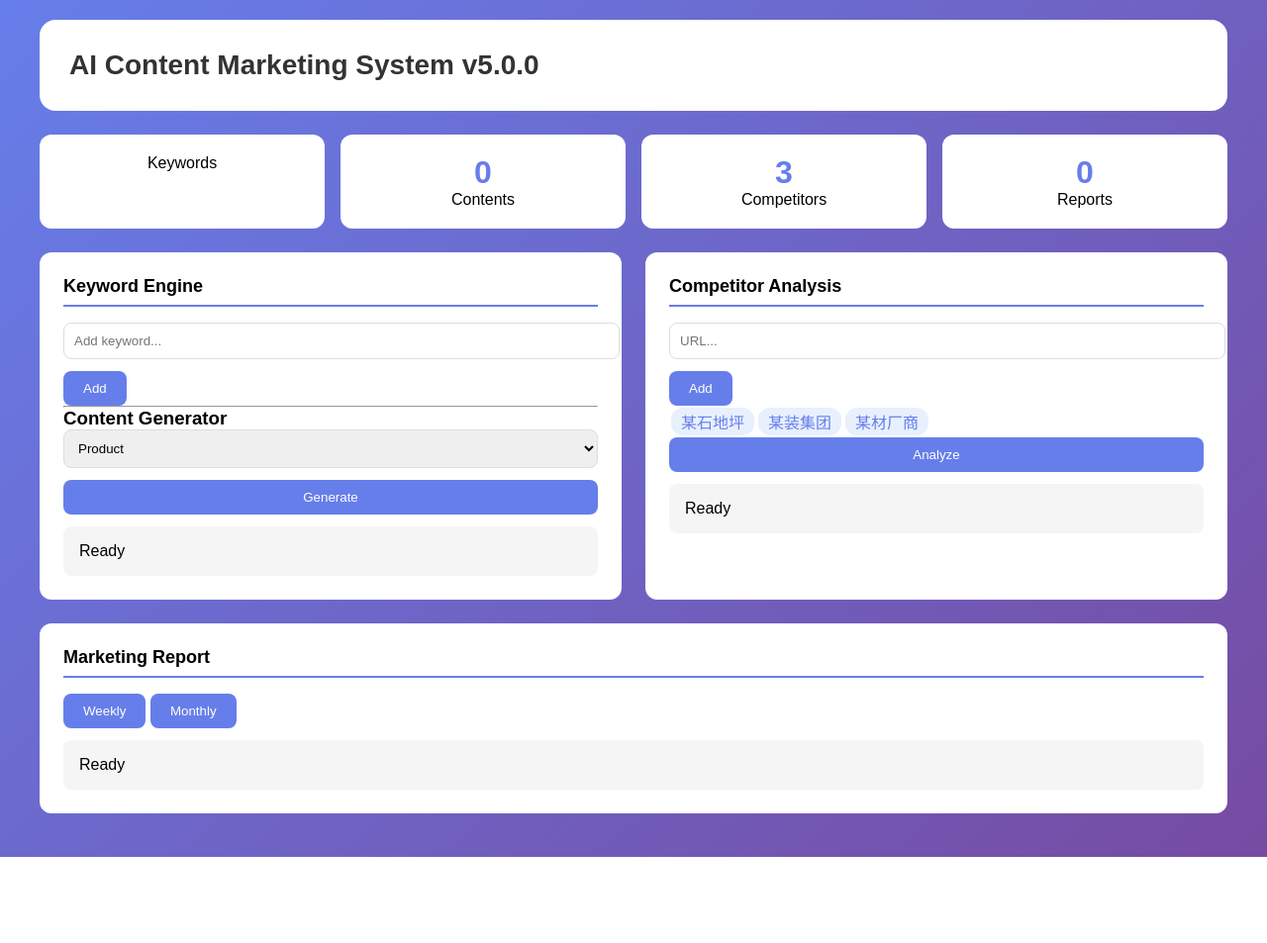
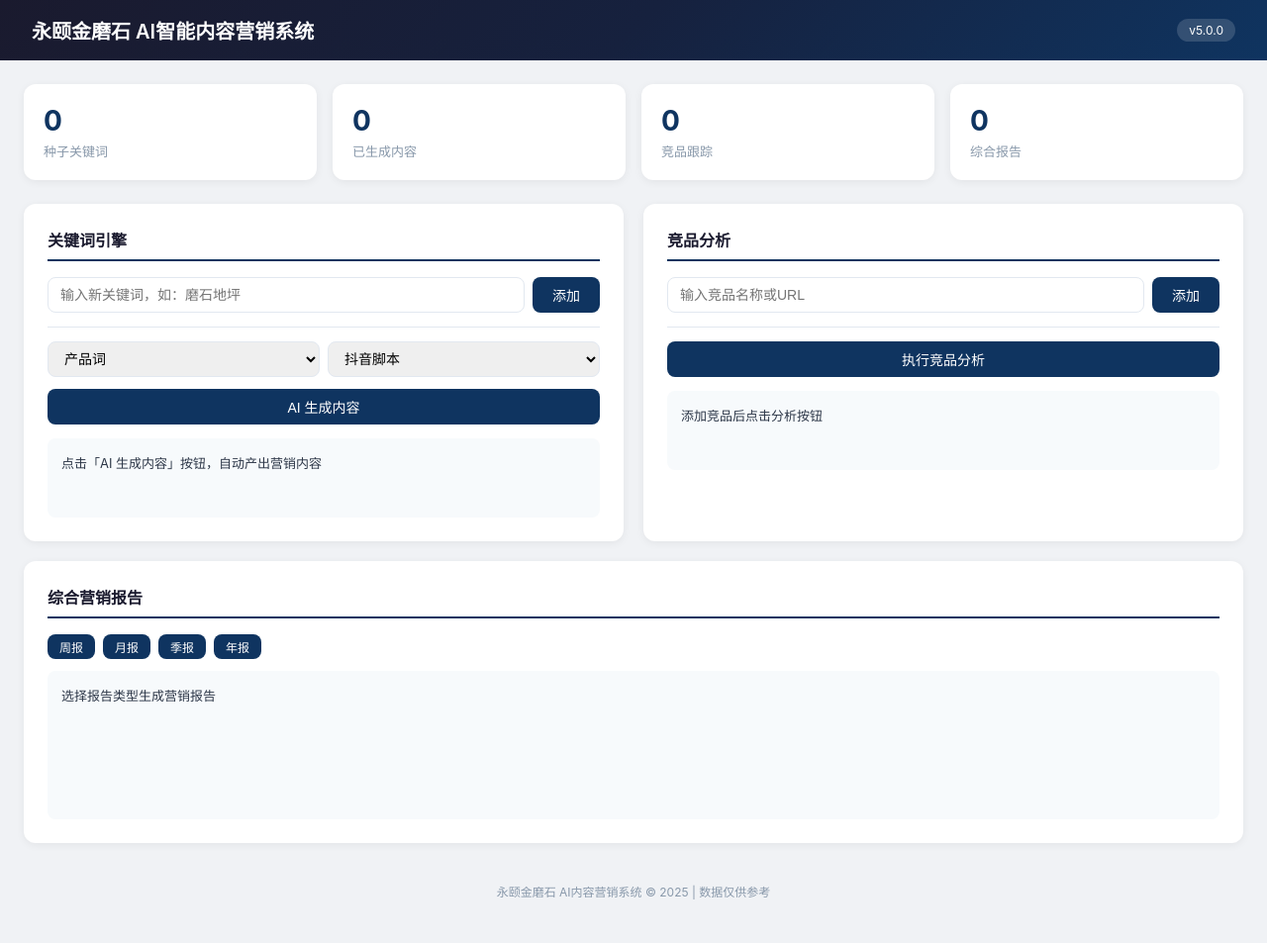
Before and after one commit to wst3050469/yongyimoshi, a Flask app: page / in a window 1280 px wide. Shown: the whole page at 99% size. Before the commit the page ends 866 px from the top, so only its background shows below. Run offline with Flask 3, Linux system fonts and the light colour scheme.

Commit message:
Upgrade UI to full Chinese template

```diff
--- a/templates/marketing_dashboard.html
+++ b/templates/marketing_dashboard.html
@@ -1,59 +1,225 @@
 <!DOCTYPE html>
-<html
+<html lang="zh-CN">
 <head>
 <meta charset="UTF-8">
-<title>AI Content Marketing v5.0.0</title>
+<meta name="viewport" content="width=device-width,initial-scale=1.0">
+<title>永颐金磨石 AI内容营销系统 v5.0.0</title>
 <style>
-*{margin:0;padding:0}
-body{font-family:sans-serif;background:linear-gradient(135deg,#667eea,#764ba2);min-height:100vh}
-.container{max-width:1200px;margin:0 auto;padding:20px}
-header{background:#fff;border-radius:16px;padding:30px;margin-bottom:24px}
-h1{font-size:28px;color:#333}
+*{margin:0;padding:0;box-sizing:border-box}
+body{font-family:-apple-system,"Microsoft YaHei","PingFang SC",sans-serif;background:#f0f2f5;min-height:100vh}
+.topbar{background:linear-gradient(135deg,#1a1a2e 0%,#16213e 50%,#0f3460 100%);color:#fff;padding:16px 32px;display:flex;align-items:center;justify-content:space-between}
+.topbar h1{font-size:20px;font-weight:600}
+.topbar .badge{background:rgba(255,255,255,0.15);padding:4px 12px;border-radius:12px;font-size:12px}
+.container{max-width:1400px;margin:0 auto;padding:24px}
 .stats{display:grid;grid-template-columns:repeat(4,1fr);gap:16px;margin-bottom:24px}
-.stat-card{background:#fff;border-radius:12px;padding:20px;text-align:center}
-.num{font-size:32px;font-weight:700;color:#667eea}
-.grid-2{display:grid;grid-template-columns:1fr 1fr;gap:24px}
-.card{background:#fff;border-radius:12px;padding:24px;margin-bottom:24px}
-.card h2{font-size:18px;border-bottom:2px solid #667eea;padding-bottom:8px;margin-bottom:16px}
-input,select{width:100%;padding:10px;border:1px solid #ddd;border-radius:8px;margin-bottom:12px}
-button{background:#667eea;color:#fff;border:none;padding:10px 20px;border-radius:8px;cursor:pointer}
-.result-box{background:#f5f5f5;border-radius:8px;padding:16px;margin-top:12px;white-space:pre-wrap}
-.tag{display:inline-block;background:#e8f0fe;color:#667eea;padding:2px 10px;border-radius:12px;margin:2px}
-</style></head><body>
+.stat-card{background:#fff;border-radius:12px;padding:20px;box-shadow:0 2px 8px rgba(0,0,0,0.06)}
+.stat-card .num{font-size:28px;font-weight:700;color:#0f3460}
+.stat-card .label{font-size:13px;color:#8898aa;margin-top:4px}
+.grid-2{display:grid;grid-template-columns:1fr 1fr;gap:20px;margin-bottom:20px}
+.card{background:#fff;border-radius:12px;padding:24px;box-shadow:0 2px 8px rgba(0,0,0,0.06)}
+.card h2{font-size:16px;color:#1a1a2e;margin-bottom:16px;padding-bottom:8px;border-bottom:2px solid #0f3460;display:flex;align-items:center;gap:8px}
+.form-row{display:flex;gap:8px;margin-bottom:12px}
+.form-row input,.form-row select{flex:1;padding:8px 12px;border:1px solid #e2e8f0;border-radius:8px;font-size:14px;outline:none;transition:border-color .2s}
+.form-row input:focus,.form-row select:focus{border-color:#0f3460}
+.btn{background:#0f3460;color:#fff;border:none;padding:8px 20px;border-radius:8px;font-size:14px;cursor:pointer;transition:all .2s;white-space:nowrap}
+.btn:hover{background:#1a1a2e;transform:translateY(-1px)}
+.btn-sm{padding:4px 12px;font-size:12px}
+.btn-secondary{background:#e2e8f0;color:#4a5568}
+.btn-secondary:hover{background:#cbd5e0;transform:none}
+.tag{display:inline-block;background:#ebf4ff;color:#0f3460;padding:2px 10px;border-radius:12px;font-size:12px;margin:2px;cursor:pointer}
+.tag:hover{background:#d4e4ff}
+.result{background:#f7fafc;border-radius:8px;padding:14px;margin-top:12px;min-height:80px;font-size:13px;line-height:1.8;white-space:pre-wrap;max-height:400px;overflow-y:auto;color:#2d3748}
+.card-footer{border-top:1px solid #e2e8f0;padding:12px 24px -12px;margin:16px -24px -24px;background:#f7fafc;border-radius:0 0 12px 12px;padding:12px 24px;display:flex;gap:8px;flex-wrap:wrap}
+@media(max-width:768px){.stats{grid-template-columns:repeat(2,1fr)}.grid-2{grid-template-columns:1fr}}
+.toast{position:fixed;top:20px;right:20px;background:#0f3460;color:#fff;padding:12px 24px;border-radius:8px;z-index:9999;display:none;font-size:14px;box-shadow:0 4px 16px rgba(0,0,0,0.2)}
+.loading{display:none;text-align:center;padding:10px;color:#8898aa}
+</style>
+</head>
+<body>
+<div class="topbar">
+<h1>永颐金磨石 AI智能内容营销系统</h1>
+<span class="badge">v5.0.0</span>
+</div>
 <div class="container">
-<header><h1>AI Content Marketing System v5.0.0</h1></header>
 <div class="stats">
-<div class="stat-card"><div class="num" id="kwCount">0</div><div>Keywords</div></div>
-<div class="stat-card"><div class="num" id="contentCount">0</div><div>Contents</div></div>
-<div class="stat-card"><div class="num" id="compCount">0</div><div>Competitors</div></div>
-<div class="stat-card"><div class="num" id="reportCount">0</div><div>Reports</div></div>
-</div><div class="grid-2">
-<div class="card"><h2>Keyword Engine</h2>
-<input id="newKw" placeholder="Add keyword..."><button onclick="addKw()">Add</button>
+<div class="stat-card"><div class="num" id="kwCount">0</div><div class="label">种子关键词</div></div>
+<div class="stat-card"><div class="num" id="contentCount">0</div><div class="label">已生成内容</div></div>
+<div class="stat-card"><div class="num" id="compCount">0</div><div class="label">竞品跟踪</div></div>
+<div class="stat-card"><div class="num" id="reportCount">0</div><div class="label">综合报告</div></div>
+</div>
+
+<div class="grid-2">
+<div class="card">
+<h2>关键词引擎</h2>
+<div class="form-row"><input id="newKw" placeholder="输入新关键词，如：磨石地坪"><button class="btn" onclick="addKw()">添加</button></div>
 <div id="kwTags"></div>
-<hr><h3>Content Generator</h3>
-<select id="genGroup"><option>Product</option><option>Tech</option></select>
-<button onclick="generate()" style="width:100%">Generate</button>
-<div class="result-box" id="genResult">Ready</div></div>
-<div class="card"><h2>Competitor Analysis</h2>
-<input id="compUrl" placeholder="URL..."><button onclick="addComp()">Add</button>
+<div style="margin:14px 0;border-top:1px solid #e2e8f0;padding-top:14px">
+<div class="form-row">
+<select id="genGroup"><option>产品词</option><option>品牌词</option><option>场景词</option><option>工艺词</option><option>痛点词</option><option>竞品词</option></select>
+<select id="genType"><option>抖音脚本</option><option>公众号文章</option><option>小红书笔记</option></select>
+</div>
+<button class="btn" onclick="genContent()" style="width:100%">AI 生成内容</button>
+<div class="loading" id="genLoading">正在生成中...</div>
+</div>
+<div class="result" id="genResult">点击「AI 生成内容」按钮，自动产出营销内容</div>
+</div>
+
+<div class="card">
+<h2>竞品分析</h2>
+<div class="form-row"><input id="compUrl" placeholder="输入竞品名称或URL"><button class="btn" onclick="addComp()">添加</button></div>
 <div id="compList"></div>
-<button onclick="analyze()" style="width:100%">Analyze</button>
-<div class="result-box" id="compResult">Ready</div></div>
+<div style="margin:14px 0;border-top:1px solid #e2e8f0;padding-top:14px">
+<button class="btn" onclick="runAnalysis()" style="width:100%">执行竞品分析</button>
+<div class="loading" id="analysisLoading">分析中...</div>
 </div>
-<div class="card"><h2>Marketing Report</h2>
-<button onclick="report('weekly')">Weekly</button>
-<button onclick="report('monthly')">Monthly</button>
-<div class="result-box" id="reportResult">Ready</div></div>
+<div class="result" id="compResult">添加竞品后点击分析按钮</div>
 </div>
+</div>
+
+<div class="card" style="margin-bottom:20px">
+<h2>综合营销报告</h2>
+<div style="display:flex;gap:8px;flex-wrap:wrap;margin-bottom:12px">
+<button class="btn btn-sm" onclick="genReport('周报')">周报</button>
+<button class="btn btn-sm" onclick="genReport('月报')">月报</button>
+<button class="btn btn-sm" onclick="genReport('季报')">季报</button>
+<button class="btn btn-sm" onclick="genReport('年报')">年报</button>
+</div>
+<div class="result" id="reportResult" style="min-height:150px">选择报告类型生成营销报告</div>
+</div>
+
+<div style="text-align:center;padding:20px;color:#8898aa;font-size:12px">永颐金磨石 AI内容营销系统 &copy; 2025 | 数据仅供参考</div>
+</div>
+<div class="toast" id="toast"></div>
+
 <script>
-async function api(url,d){const o={headers:{"Content-Type":"application/json"}};if(d)o.method="POST",o.body=JSON.stringify(d);const r=await fetch(url,o);return r.json()}
-async function loadKw(){const d=await api("/api/keywords");const a=Array.isArray(d)?d:d.keywords||[];document.getElementById("kwCount").textContent=a.length;const c=document.getElementById("kwTags");c.innerHTML="";a.forEach(k=>{const t=document.createElement("span");t.className="tag";t.textContent=k;c.appendChild(t)})}
-async function addKw(){const v=document.getElementById("newKw").value.trim();if(!v)return;await api("/api/keywords",{action:"add",keyword:v});document.getElementById("newKw").value="";loadKw()}
-async function generate(){const kw=document.querySelector(".tag");if(!kw)return;const r=await api("/api/generate",{keyword:kw.textContent,group:document.getElementById("genGroup").value});const b=document.getElementById("genResult");b.textContent=r.video||r.article||r.content||JSON.stringify(r)}
-async function addComp(){const v=document.getElementById("compUrl").value.trim();if(!v)return;await api("/api/competitors",{url:v});document.getElementById("compUrl").value="";loadComp()}
-async function loadComp(){const d=await api("/api/competitors");const a=Array.isArray(d)?d:d.competitors||[];document.getElementById("compCount").textContent=a.length;const c=document.getElementById("compList");c.innerHTML="";a.forEach(i=>{const t=document.createElement("span");t.className="tag";t.textContent=i.name||i.url||i;c.appendChild(t)})}
-async function analyze(){const r=await api("/api/analysis");document.getElementById("compResult").textContent=r.report||r.analysis||JSON.stringify(r)}
-async function report(t){const r=await api("/api/report",{type:t});document.getElementById("reportResult").textContent=r.report||r.summary||JSON.stringify(r)}
-loadKw();loadComp()
-</script></body></html>
+let genCount=0, rptCount=0;
+
+function toast(m){
+ var t=document.getElementById('toast');
+ t.textContent=m;
+ t.style.display='block';
+ setTimeout(function(){t.style.display='none'},2500);
+}
+
+async function api(url,data){
+ var opt={headers:{'Content-Type':'application/json'}};
+ if(data){opt.method='POST';opt.body=JSON.stringify(data)}
+ var r=await fetch(url,opt);
+ return r.json();
+}
+
+async function loadKw(){
+ var d=await api('/marketing/api/keywords');
+ var arr=Array.isArray(d)?d:d.keywords||[];
+ var all=[];
+ for(var k in arr){
+  if(arr.hasOwnProperty(k)){
+   var list=arr[k];
+   if(Array.isArray(list)){all=all.concat(list)}
+  }
+ }
+ document.getElementById('kwCount').textContent=all.length;
+ var c=document.getElementById('kwTags');
+ c.innerHTML='';
+ all.forEach(function(kw){
+  var t=document.createElement('span');
+  t.className='tag';
+  t.textContent=kw;
+  t.onclick=function(){document.getElementById('newKw').value=kw;toast('已选择: '+kw)};
+  c.appendChild(t)
+ });
+}
+
+async function addKw(){
+ var v=document.getElementById('newKw').value.trim();
+ if(!v){toast('请输入关键词');return}
+ var r=await api('/marketing/api/keywords',{action:'add',keyword:v});
+ document.getElementById('newKw').value='';
+ loadKw();
+ toast('关键词已添加: '+v);
+}
+
+async function genContent(){
+ var kw=document.querySelector('.tag');
+ if(!kw){toast('请先点击选择一个关键词');return}
+ var keyword=kw.textContent;
+ var group=document.getElementById('genGroup').value;
+ document.getElementById('genLoading').style.display='block';
+ document.getElementById('genResult').textContent='';
+ var r=await api('/marketing/api/generate',{keyword:keyword,group:group});
+ document.getElementById('genLoading').style.display='none';
+ var box=document.getElementById('genResult');
+ var txt='';
+ if(r.video){txt='[抖音脚本]\n'+r.video+'\n\n'}
+ if(r.article){txt+='[公众号文章]\n'+r.article}
+ if(r.xhs){txt+='\n\n[小红书笔记]\n'+r.xhs}
+ box.textContent=txt||r.content||JSON.stringify(r);
+ genCount++;
+ document.getElementById('contentCount').textContent=genCount;
+ toast('内容生成成功!');
+}
+
+async function addComp(){
+ var v=document.getElementById('compUrl').value.trim();
+ if(!v){toast('请输入竞品名称');return}
+ var r=await api('/marketing/api/competitors',{url:v});
+ document.getElementById('compUrl').value='';
+ loadComp();
+ toast('竞品已添加: '+v);
+}
+
+async function loadComp(){
+ var d=await api('/marketing/api/competitors');
+ var arr=Array.isArray(d)?d:d.competitors||[];
+ document.getElementById('compCount').textContent=arr.length;
+ var c=document.getElementById('compList');
+ c.innerHTML='';
+ arr.forEach(function(item){
+  var t=document.createElement('span');
+  t.className='tag';
+  t.textContent=item.name||item.url||JSON.stringify(item);
+  c.appendChild(t)
+ });
+}
+
+async function runAnalysis(){
+ document.getElementById('analysisLoading').style.display='block';
+ document.getElementById('compResult').textContent='';
+ var r=await api('/marketing/api/analysis');
+ document.getElementById('analysisLoading').style.display='none';
+ var box=document.getElementById('compResult');
+ var txt='';
+ if(r.analysis){
+  var a=r.analysis;
+  if(a.our_advantage){txt+='【我们的优势】\n'+a.our_advantage.join('、')+'\n\n'}
+  if(a.strategy){txt+='【策略建议】\n'+a.strategy.join('、')+'\n\n'}
+  if(a.result){txt+='【预期效果】\n曝光:'+a.result.exposure+' 线索:'+a.result.leads+' ROI:'+a.result.roi}
+ }
+ box.textContent=txt||r.report||JSON.stringify(r);
+ toast('分析完成');
+}
+
+async function genReport(type){
+ document.getElementById('reportResult').textContent='正在生成'+type+'...';
+ var r=await api('/marketing/api/report',{type:type});
+ var box=document.getElementById('reportResult');
+ var txt='';
+ if(r.report){
+  var m=r.report.metrics;
+  var roi=r.report.roi;
+  txt='【营销报告 - '+type+'】\n';
+  txt+='关键词数: '+m.keywords+' | 日均内容: '+m.daily+' | 月均内容: '+m.monthly+' | 竞品数: '+m.competitors+'\n\n';
+  txt+='【ROI分析】\n';
+  txt+='投入: '+roi.investment+' | 曝光: '+roi.exposure+' | 线索: '+roi.leads+' | ROI: '+roi.estimate;
+ }
+ box.textContent=txt||r.summary||JSON.stringify(r);
+ rptCount++;
+ document.getElementById('reportCount').textContent=rptCount;
+ toast(type+'生成成功');
+}
+
+loadKw();
+loadComp();
+</script>
+</body>
+</html>
```
